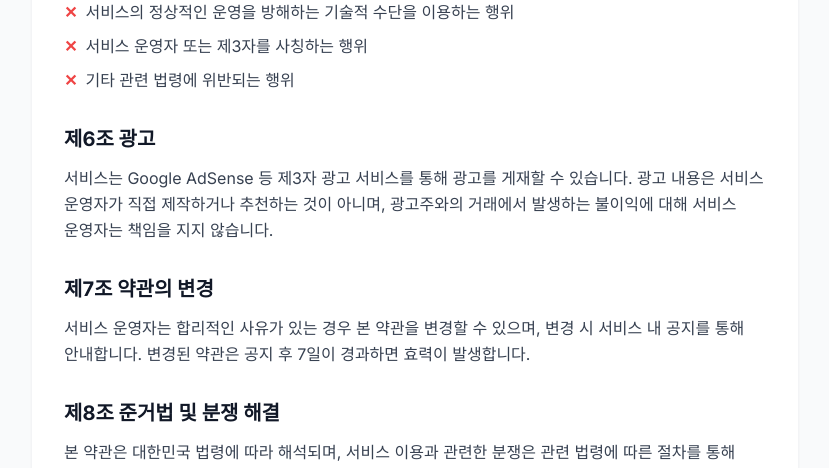
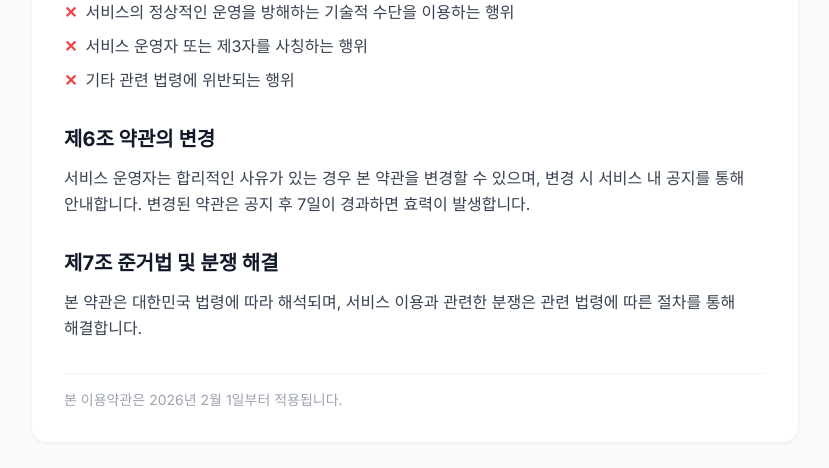
Before and after one commit to shj7972/moneymatch, a Next.js app: page /terms in a window 1280 px wide. Shown: the part 1380-1848 px from the top of the page, without its empty margins (225-1054 px from the left). Built offline with nearby package versions, Linux system fonts and the light colour scheme.

Commit message:
feat: remove Google AdSense integration and related legal mentions

```diff
--- a/src/app/layout.tsx
+++ b/src/app/layout.tsx
@@ -119,12 +119,6 @@ export default function RootLayout({
                     dangerouslySetInnerHTML={{ __html: JSON.stringify(jsonLd) }}
                 />
                 <Script
-                    async
-                    src="https://pagead2.googlesyndication.com/pagead/js/adsbygoogle.js?client=ca-pub-2947913248390883"
-                    crossOrigin="anonymous"
-                    strategy="lazyOnload"
-                />
-                <Script
                     src="https://www.googletagmanager.com/gtag/js?id=G-W73M3RBDFT"
                     strategy="afterInteractive"
                 />
--- a/src/app/privacy/page.tsx
+++ b/src/app/privacy/page.tsx
@@ -45,7 +45,6 @@ export default function PrivacyPage() {
                                 <ul className="space-y-1 text-sm">
                                     <li>• IP 주소, 방문 일시, 서비스 이용 기록, 브라우저 종류</li>
                                     <li>• 쿠키(Cookie): 구글 애널리틱스(Google Analytics) 통계 목적</li>
-                                    <li>• 광고 쿠키: 구글 애드센스(Google AdSense) 맞춤형 광고 목적</li>
                                 </ul>
                             </div>
                             <p className="mt-3 text-sm text-gray-500 break-keep">
@@ -58,8 +57,7 @@ export default function PrivacyPage() {
                             <p className="mb-3 break-keep">수집된 정보는 다음 목적으로만 이용됩니다.</p>
                             <ul className="space-y-2">
                                 <li className="flex gap-2"><span className="text-blue-500 font-bold flex-shrink-0">①</span><span className="break-keep">서비스 접속 통계 분석 및 품질 개선 (Google Analytics)</span></li>
-                                <li className="flex gap-2"><span className="text-blue-500 font-bold flex-shrink-0">②</span><span className="break-keep">맞춤형 광고 제공 (Google AdSense)</span></li>
-                                <li className="flex gap-2"><span className="text-blue-500 font-bold flex-shrink-0">③</span><span className="break-keep">서비스의 원활한 운영 및 보안 유지</span></li>
+                                <li className="flex gap-2"><span className="text-blue-500 font-bold flex-shrink-0">②</span><span className="break-keep">서비스의 원활한 운영 및 보안 유지</span></li>
                             </ul>
                         </section>
 
@@ -67,7 +65,6 @@ export default function PrivacyPage() {
                             <h2 className="text-xl font-bold text-gray-900 mb-3">제3조 개인정보의 보유 및 이용 기간</h2>
                             <p className="break-keep">
                                 자동 수집되는 통계 정보(Google Analytics)는 수집일로부터 26개월간 보관되며, 이후 자동 삭제됩니다.
-                                광고 관련 쿠키는 구글의 정책에 따라 관리됩니다.
                             </p>
                         </section>
 
@@ -84,7 +81,7 @@ export default function PrivacyPage() {
                                 </div>
                                 <div className="grid grid-cols-2 gap-2 text-gray-600">
                                     <span>Google LLC</span>
-                                    <span>웹 분석(Analytics) 및 광고(AdSense) 서비스 운영</span>
+                                    <span>웹 분석(Analytics) 서비스 운영</span>
                                 </div>
                             </div>
                         </section>
@@ -92,7 +89,7 @@ export default function PrivacyPage() {
                         <section>
                             <h2 className="text-xl font-bold text-gray-900 mb-3">제5조 쿠키(Cookie) 관리</h2>
                             <p className="mb-3 break-keep">
-                                서비스는 구글 애널리틱스 및 애드센스 운영을 위해 쿠키를 사용합니다.
+                                서비스는 구글 애널리틱스 운영을 위해 쿠키를 사용합니다.
                                 이용자는 웹 브라우저 설정을 통해 쿠키 저장을 거부하거나 삭제할 수 있습니다.
                                 단, 쿠키를 거부할 경우 일부 서비스 이용에 불편이 생길 수 있습니다.
                             </p>
--- a/src/app/terms/page.tsx
+++ b/src/app/terms/page.tsx
@@ -116,17 +116,9 @@ export default function TermsPage() {
                             </ul>
                         </section>
 
-                        <section>
-                            <h2 className="text-xl font-bold text-gray-900 mb-3">제6조 광고</h2>
-                            <p className="break-keep">
-                                서비스는 Google AdSense 등 제3자 광고 서비스를 통해 광고를 게재할 수 있습니다.
-                                광고 내용은 서비스 운영자가 직접 제작하거나 추천하는 것이 아니며, 광고주와의 거래에서 발생하는 불이익에 대해
-                                서비스 운영자는 책임을 지지 않습니다.
-                            </p>
-                        </section>
 
                         <section>
-                            <h2 className="text-xl font-bold text-gray-900 mb-3">제7조 약관의 변경</h2>
+                            <h2 className="text-xl font-bold text-gray-900 mb-3">제6조 약관의 변경</h2>
                             <p className="break-keep">
                                 서비스 운영자는 합리적인 사유가 있는 경우 본 약관을 변경할 수 있으며, 변경 시 서비스 내 공지를 통해 안내합니다.
                                 변경된 약관은 공지 후 7일이 경과하면 효력이 발생합니다.
@@ -134,7 +126,7 @@ export default function TermsPage() {
                         </section>
 
                         <section>
-                            <h2 className="text-xl font-bold text-gray-900 mb-3">제8조 준거법 및 분쟁 해결</h2>
+                            <h2 className="text-xl font-bold text-gray-900 mb-3">제7조 준거법 및 분쟁 해결</h2>
                             <p className="break-keep">
                                 본 약관은 대한민국 법령에 따라 해석되며, 서비스 이용과 관련한 분쟁은 관련 법령에 따른 절차를 통해 해결합니다.
                             </p>
```
